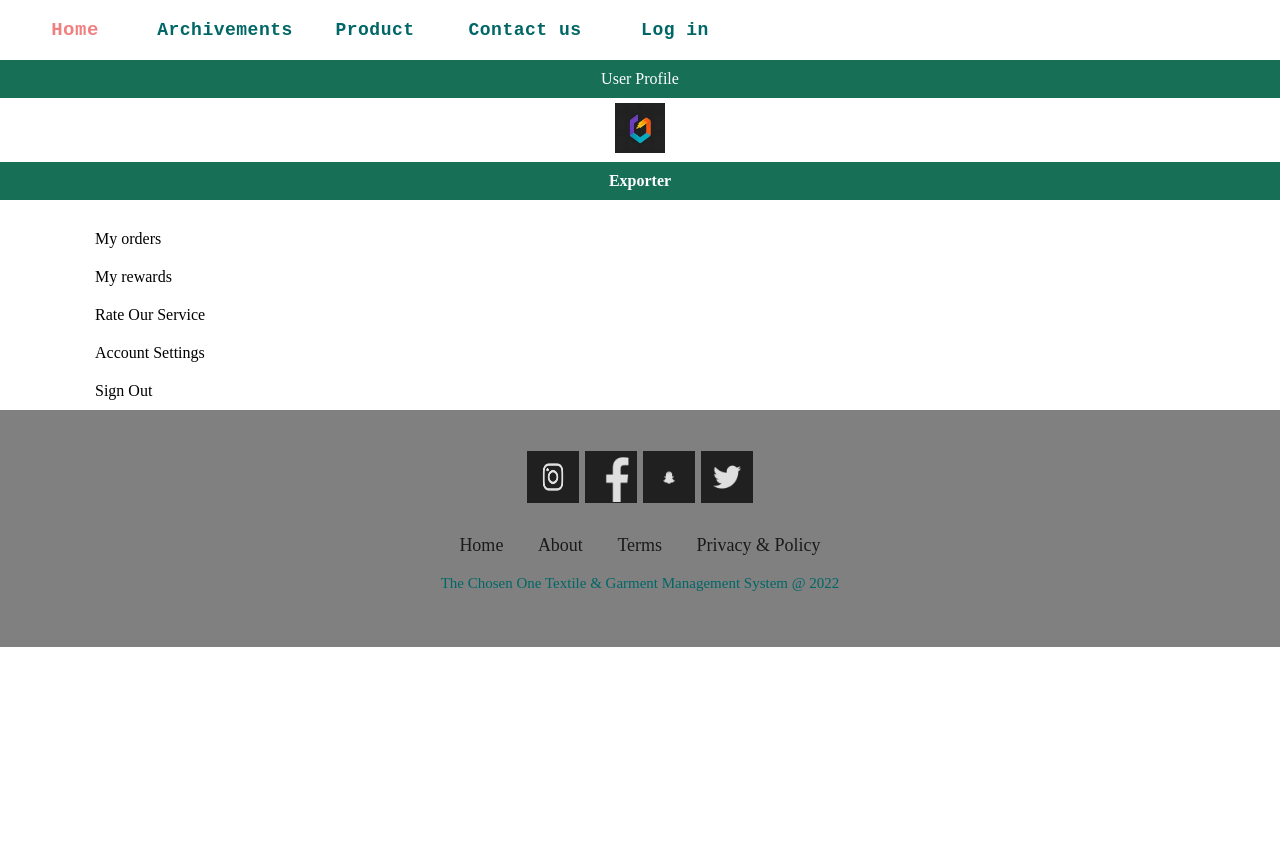
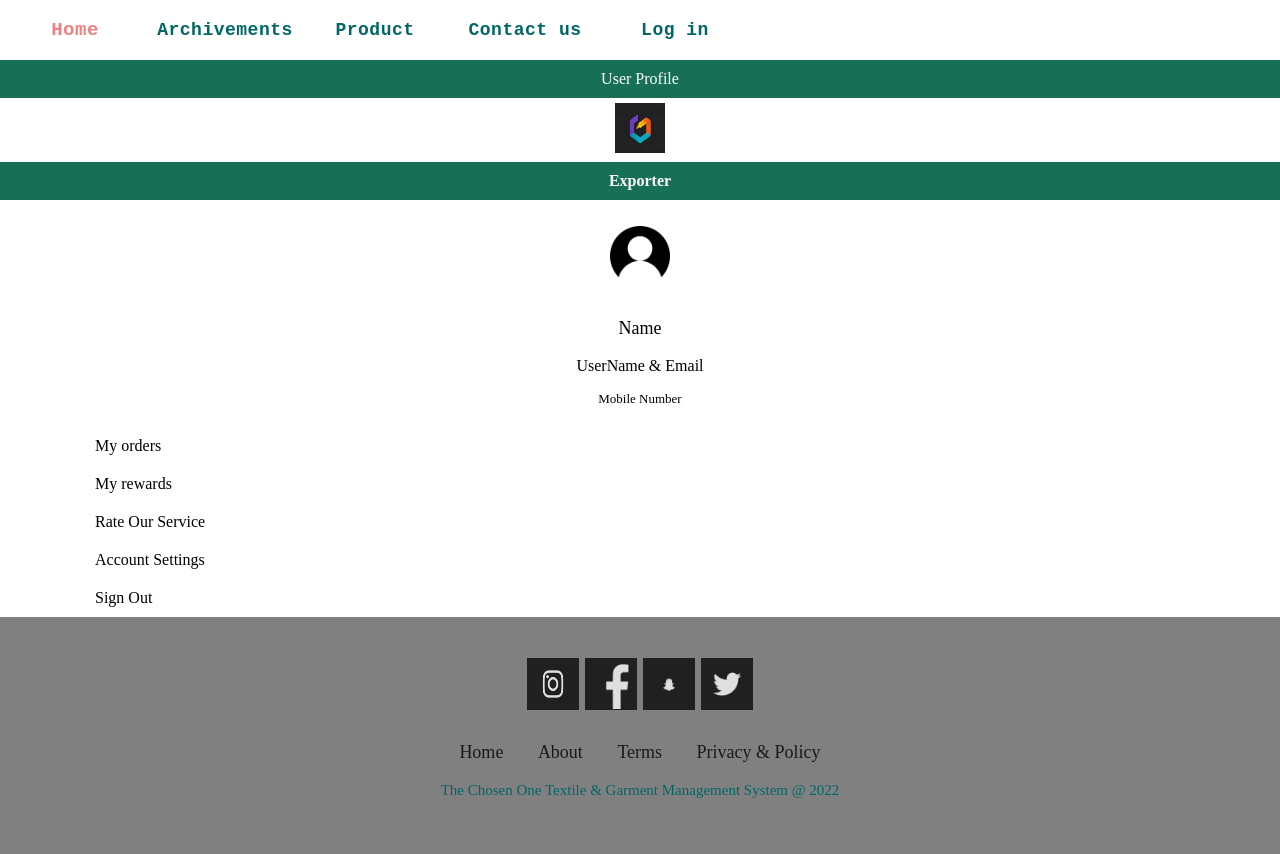
Before and after one commit to SandupaAbeywardana/IWT-Website, a PHP site: page /HTML/Exporter.html in a window 1280 px wide. Before the commit the page ends 647 px from the top, so only its background shows below. Run offline with PHP 8.4, Linux system fonts and the light colour scheme.

Commit message:
Exporter userview

```diff
--- a/Project/CSS/Exporter.css
+++ b/Project/CSS/Exporter.css
@@ -1,25 +1,26 @@
-body{
+body {
     background: white;
     margin: 0px;
 }
-.menu{
+
+.menu {
     width: 100%;
     background: white;
     overflow: auto;
+}
 
-}
-.menu ul{
+.menu ul {
     margin: 0;
     padding: 0;
     list-style: none;
     line-height: 60px;
+}
 
+.menu li {
+    float: left;
 }
-.menu li{
-    float: left;
 
-}
-.menu ul li a{
+.menu ul li a {
     background: white;
     text-decoration: none;
     width: 150px;
@@ -29,63 +30,94 @@ body{
     font-size: 18px;
     font-family: 'Courier New', Courier, monospace;
     letter-spacing: 0.5px;
+}
 
-}
-.menu li a:hover{
+.menu li a:hover {
     color: lightcoral;
     opacity: 0.5px;
     font-size: 19px;
 }
 
+#topCenter {
+    text-align: center;
+}
 
-
-#topCenter{
- text-align: center;
-}
-#topCenter p{
+#topCenter p {
     background-color: #176f56;
     color: white;
     margin: 0;
     padding: 10px;
 }
-#p2{
-    padding:6px;
+
+#p2 {
+    padding: 6px;
 }
-#topCenter img{
+
+#topCenter img {
     margin: 0px;
     padding: 5px;
 }
-.r1{
+
+.user p {
+    text-align: center;
+}
+
+.user img {
+    padding: 10px;
+    margin-left: auto;
+}
+
+#u1 {
+    font-size: large;
+    font-style: normal;
+    text-align: center;
+}
+
+#u2 {
+    font-size: medium;
+    font-style: normal;
+    text-align: center;
+}
+
+#u3 {
+    font-size: small;
+    font-style: normal;
+    text-align: center;
+}
+
+.r1 {
     width: 100%;
     margin-top: 20px;
 }
-.r1 p{
+
+.r1 p {
     margin: 0;
     padding: 10px;
 }
-.r1 p a{
+
+.r1 p a {
     position: relative;
     left: 85px;
     text-decoration: none;
     color: black;
 }
-.r1 p:hover{
+
+.r1 p:hover {
     border: 1px solid black;
 }
 
-
-
-
-.footer{
+.footer {
     padding: 40px 0;
     background-color: gray;
 }
-.footer .social{
+
+.footer .social {
     text-align: center;
     padding-bottom: 25px;
     color: black;
 }
-.footer .social a{
+
+.footer .social a {
     font-size: 24px;
     color: inherit;
     border: 1px solid;
@@ -97,10 +129,12 @@ body{
     margin: 1px;
     opacity: 0.75;
 }
-.footer .social a:hover{
+
+.footer .social a:hover {
     opacity: 0.9;
 }
-.footer ul{
+
+.footer ul {
     margin-top: 0;
     padding: 0;
     list-style: none;
@@ -109,19 +143,23 @@ body{
     margin-bottom: 0;
     text-align: center;
 }
-.footer ul li a{
+
+.footer ul li a {
     color: inherit;
     text-decoration: none;
     opacity: 0.8;
 }
-.footer ul li{
+
+.footer ul li {
     display: inline-block;
     padding: 0 15px;
 }
-.footer ul li a:hover{
+
+.footer ul li a:hover {
     opacity: 1;
 }
-.footer .copyright{
+
+.footer .copyright {
     margin-top: 15px;
     text-align: center;
     font-size: 15px;
--- a/Project/HTML/Exporter.html
+++ b/Project/HTML/Exporter.html
@@ -1,9 +1,11 @@
 <!DOCTYPE html>
 <html>
+
 <head>
     <title>user profile</title>
     <link rel="stylesheet" href="../CSS/Exporter.css">
 </head>
+
 <body>
 
     <div class="menu">
@@ -20,6 +22,12 @@
         <p>User Profile </p>
         <img src="../Images/logo.jpeg" width="50px" height="50px">
         <p id="p2"><b>Exporter</b></p>
+    </div>
+    <div class="user">
+        <p> <img src="../Images/user.png" width="60px" height="60px"></p>
+        <p id="u1"> Name</p>
+        <p id="u2">UserName & Email</p>
+        <p id="u3">Mobile Number</p>
     </div>
 
     <div class="r1">
@@ -52,4 +60,5 @@
     </section>
 
 </body>
+
 </html>
```
Also changed, not shown: Project/CSS/userprofile.css (+72 -33 lines), Project/CSS/wholesaler.css (+72 -32 lines), Project/HTML/userprofile.html (+9 -0 lines), Project/HTML/wholesaler.html (+9 -0 lines). Lines whose indentation alone changed are shown as unchanged.
